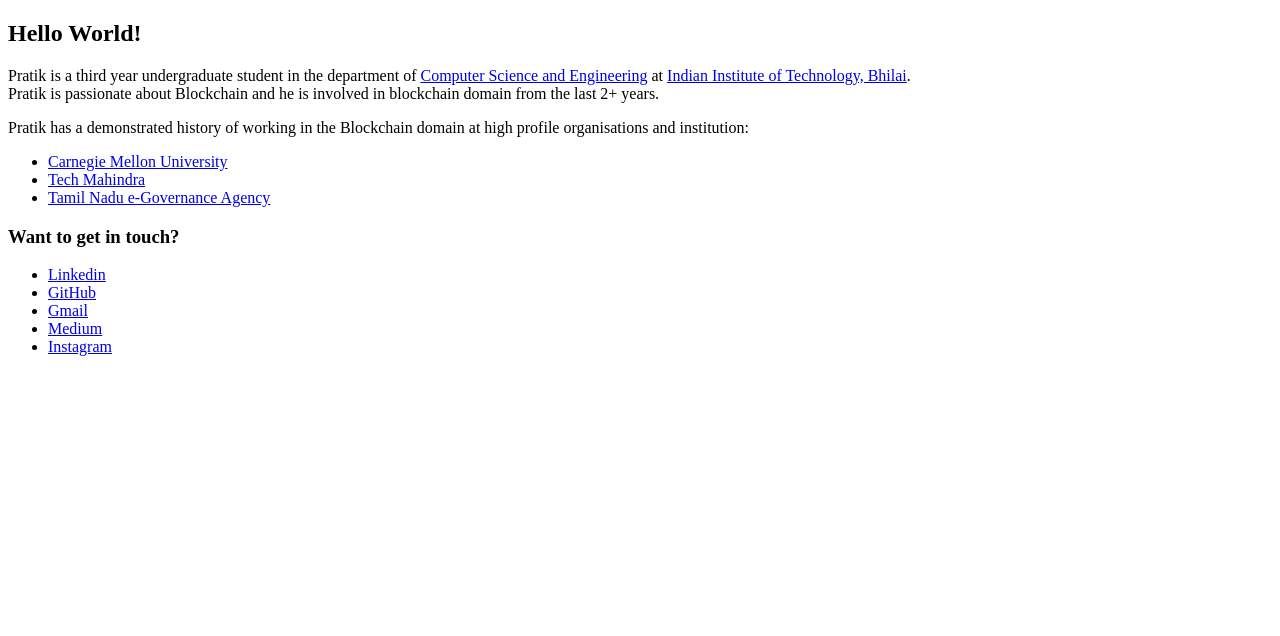
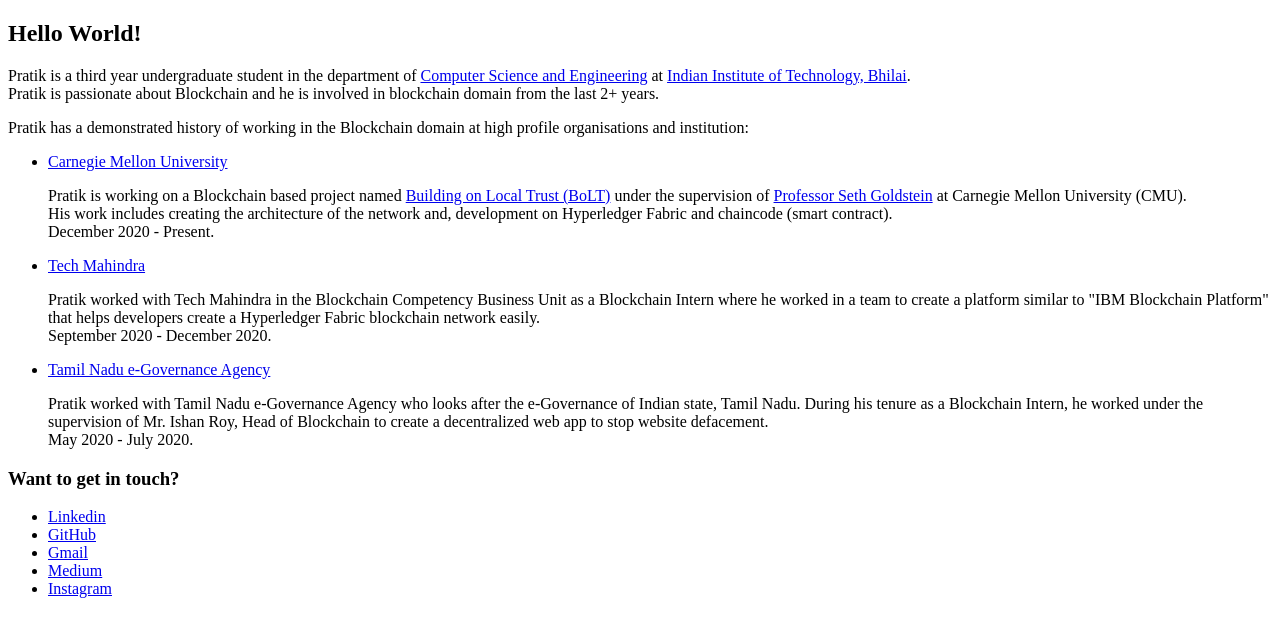
Before and after one commit to pratikpatil024/pratikspatil024.github.io, a plain HTML site: page index.html in a window 1280 px wide. Drawn offline with Linux system fonts and the light colour scheme.

Commit message:
Update index.html

```diff
--- a/index.html
+++ b/index.html
@@ -10,9 +10,30 @@
 
     <p>Pratik has a demonstrated history of working in the Blockchain domain at high profile organisations and institution:</p>
     <ul>
-      <li><a href="https://www.cmu.edu/">Carnegie Mellon University</a></li>
-      <li><a href="https://www.techmahindra.com/">Tech Mahindra</a></li>
+      <li><a href="https://www.cmu.edu/">Carnegie Mellon University</a>
+        <p>
+          Pratik is working on a Blockchain based project named <a href="http://www.cs.cmu.edu/~seth/bolt/">Building on Local Trust (BoLT)</a> under the supervision of <a href="http://www.cs.cmu.edu/~seth/">Professor Seth Goldstein</a> at Carnegie Mellon University (CMU).
+          <br>
+          His work includes creating the architecture of the network and, development on Hyperledger Fabric and chaincode (smart contract).
+          <br>
+          December 2020 - Present.
+        </p>
+      </li>
+
+      <li><a href="https://www.techmahindra.com/">Tech Mahindra</a>
+        <p>
+          Pratik worked with Tech Mahindra in the Blockchain Competency Business Unit as a Blockchain Intern where he worked in a team to create a platform similar to "IBM Blockchain Platform" that helps developers create a Hyperledger Fabric blockchain network easily.
+          <br>
+          September 2020 - December 2020.
+        </p>
+      </li>
+
       <li><a href="https://tnega.tn.gov.in/">Tamil Nadu e-Governance Agency</a></li>
+      <p>
+        Pratik worked with Tamil Nadu e-Governance Agency who looks after the e-Governance of Indian state, Tamil Nadu. During his tenure as a Blockchain Intern, he worked under the supervision of Mr. Ishan Roy, Head of Blockchain to create a decentralized web app to stop website defacement.
+        <br>
+        May 2020 - July 2020.
+      </p>
     </ul>
 
     <h3>Want to get in touch?</h3>
```
